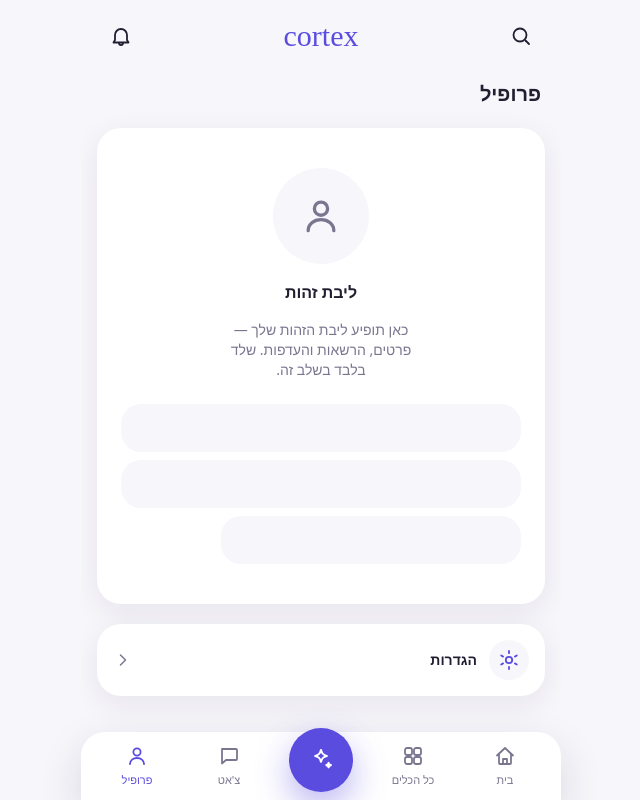
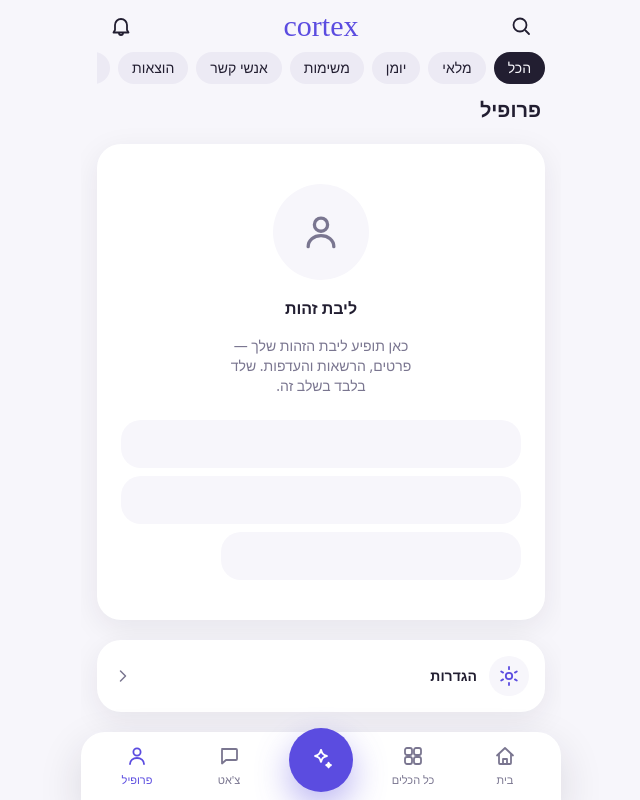
Before and after one commit to Moti-Eli/my_platform, a Next.js app in the folder apps/cortex/: page /profile in a window 1280 px wide. Shown: the whole page, without its empty margins (517-1157 px from the left). Built offline with nearby package versions, Linux system fonts and the light colour scheme; no server answers.

Commit message:
feat(cortex): app chips row in shell on all screens

```diff
--- a/apps/cortex/src/app/page.tsx
+++ b/apps/cortex/src/app/page.tsx
@@ -11,10 +11,9 @@
 import { listApps, type AppManifest } from "@platform/cortex-core";
 import { getRuntime } from "@/cortex/runtime";
 import { TOOL_VIEWS, type ToolUI } from "@/tools";
-import { AppTabsRow, type ToolTab } from "@/components/home/AppTabsRow";
 import { EmptyState } from "@/components/EmptyState";
 import { PinIcon } from "@/components/icons";
-import { useI18n, type MessageKey } from "@/i18n";
+import { useI18n } from "@/i18n";
 
 interface PinnedTool {
   manifest: AppManifest;
@@ -41,18 +40,8 @@
     };
   }, []);
 
-  const tabs: ToolTab[] = tools.map((tool) => ({
-    id: tool.manifest.id,
-    // Manifests carry i18n keys as strings by design — resolve at this boundary.
-    label: t(tool.manifest.name.key as MessageKey),
-    route: tool.ui.route,
-  }));
-
   return (
-    <>
-      <AppTabsRow tools={tabs} />
-
-      <section aria-label={t("home.dashboardLabel")} className="flex flex-1 flex-col gap-4">
+    <section aria-label={t("home.dashboardLabel")} className="flex flex-1 flex-col gap-4">
         {tools.length === 0 ? (
           <EmptyState icon={<PinIcon />} title={t("home.emptyTitle")} hint={t("home.emptyHint")} />
         ) : (
@@ -65,7 +54,6 @@
             );
           })
         )}
-      </section>
-    </>
+    </section>
   );
 }
--- a/apps/cortex/src/components/shell/AppShell.tsx
+++ b/apps/cortex/src/components/shell/AppShell.tsx
@@ -9,22 +9,57 @@
  * Also hosts the AI sheet and urgency inbox overlays, whose open state lives
  * here so they persist across route changes.
  */
-import { useState } from "react";
+import { useEffect, useState } from "react";
 import type { ReactNode } from "react";
+import { listApps, type AppManifest } from "@platform/cortex-core";
+import { getRuntime } from "@/cortex/runtime";
+import { TOOL_VIEWS } from "@/tools";
+import { useI18n, type MessageKey } from "@/i18n";
 import { Header } from "./Header";
 import { TabBar } from "./TabBar";
+import { AppTabsRow, type ToolTab } from "./AppTabsRow";
 import { AiSheet } from "./AiSheet";
 import { UrgencyInbox } from "./UrgencyInbox";
 
 export function AppShell({ children }: { children: ReactNode }) {
+  const { t } = useI18n();
   const [aiOpen, setAiOpen] = useState(false);
   const [inboxOpen, setInboxOpen] = useState(false);
 
+  // Feed the app-chips row from the core registry (moved up from the Home page
+  // so the row shows on every screen). Store raw manifests; translate labels at
+  // render so they follow locale changes.
+  const [manifests, setManifests] = useState<AppManifest[]>([]);
+  useEffect(() => {
+    let alive = true;
+    getRuntime().then(() => {
+      if (!alive) return;
+      setManifests(
+        listApps()
+          .map((app) => app.manifest)
+          .filter((manifest) => TOOL_VIEWS[manifest.id]),
+      );
+    });
+    return () => {
+      alive = false;
+    };
+  }, []);
+
+  const tabs: ToolTab[] = manifests.map((manifest) => ({
+    id: manifest.id,
+    label: t(manifest.name.key as MessageKey),
+    route: TOOL_VIEWS[manifest.id]!.route,
+  }));
+
   return (
     <div className="mx-auto flex h-dvh w-full max-w-[480px] flex-col bg-screen">
-      {/* Single scroll area: Header + page content scroll together. */}
+      {/* Single scroll area: Header + chips row + page content scroll together. */}
       <div className="flex flex-1 flex-col overflow-y-auto overflow-x-hidden">
         <Header onOpenInbox={() => setInboxOpen(true)} />
+
+        <div className="px-4">
+          <AppTabsRow tools={tabs} />
+        </div>
 
         <main className="flex flex-1 flex-col gap-5 px-4 pb-6 pt-2">{children}</main>
       </div>
--- a/apps/cortex/src/components/shell/Header.tsx
+++ b/apps/cortex/src/components/shell/Header.tsx
@@ -20,7 +20,7 @@
 
   return (
     <>
-      <header className="flex items-center gap-3 px-5 py-4">
+      <header className="flex items-center gap-3 px-5 py-1.5">
         <button
           type="button"
           aria-label={t("common.search")}
```
Also changed, not shown: apps/cortex/src/components/shell/AppTabsRow.tsx (renamed from apps/cortex/src/components/home/AppTabsRow.tsx, +8 -7 lines).
